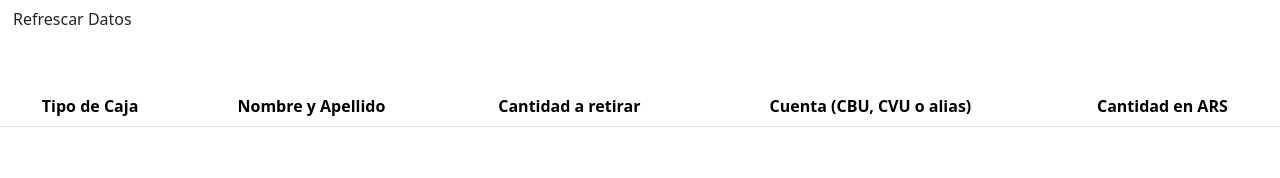
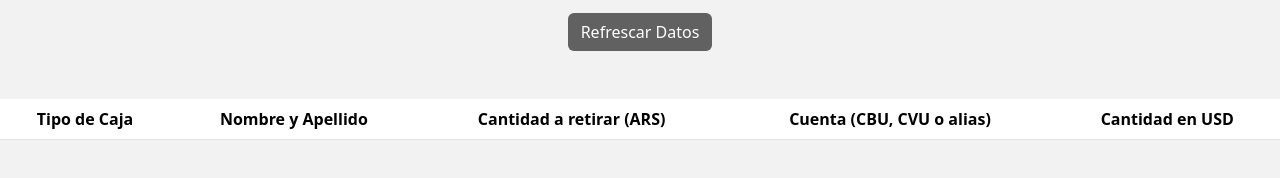
Before and after one commit to roAscurra/dataTableDinamica, a website with bundled scripts: page index.html in a window 1280 px wide. Built offline with nearby package versions, Linux system fonts and the light colour scheme; no server answers.

Commit message:
Estilo de toda la pag

```diff
--- a/index.html
+++ b/index.html
@@ -17,9 +17,9 @@
             <tr id="campos">
                 <th class="text-center">Tipo de Caja</th>
                 <th class="text-center">Nombre y Apellido</th>
-                <th class="text-center">Cantidad a retirar</th>
+                <th class="text-center">Cantidad a retirar (ARS)</th>
                 <th class="text-center">Cuenta (CBU, CVU o alias)</th>
-                <th class="text-center">Cantidad en ARS</th>
+                <th class="text-center">Cantidad en USD</th>
             </tr>
         </thead>
         <tbody id="list"></tbody>
--- a/style.css
+++ b/style.css
@@ -0,0 +1,29 @@
+body{
+    background-color: #f2f2f2;
+}
+#vclaro{
+    background-color: #e0e0e0;
+}
+#campos{
+    background-color: #616161;
+    color: #fff;
+}
+div{
+    display: flex;
+    justify-content: center;
+    text-align: center;
+    padding-top: 1%;
+}
+#boton{
+    background-color: #616161;
+    color: #fff;
+}
+#empresa{
+    background-color:  #C7E3E4;
+}
+#inmueble{
+    background-color: #F6D0A1;
+}
+#pais{
+    background-color:  #D3E1BD;
+}
```
